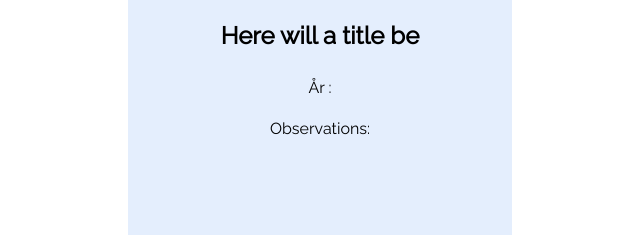
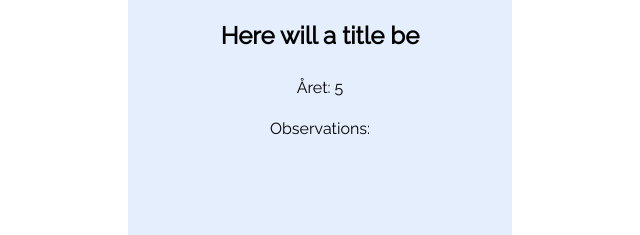
Before and after one commit to NicolineB/Sem1Proj, a website: page public/index.html in a window 1280 px wide. Both pictures are taken after typing "5" into the empty fields and a click on the button "Submit". Shown: the part 1074-1309 px from the top of the page, 67-707 px from the left. Drawn offline with Linux system fonts and the light colour scheme; no server answers.

Commit message:
jhasdbdbhja

```diff
--- a/public/index.html
+++ b/public/index.html
@@ -25,7 +25,7 @@
           document.getElementById("water-rise-title").innerHTML =
             "Årstal ugyldigt";
         }
-        document.getElementById=("year").innerHTML= "År : " + years;
+        document.getElementById("year").innerHTML = "Året: " + years;
         update(years);
       }
 
```
